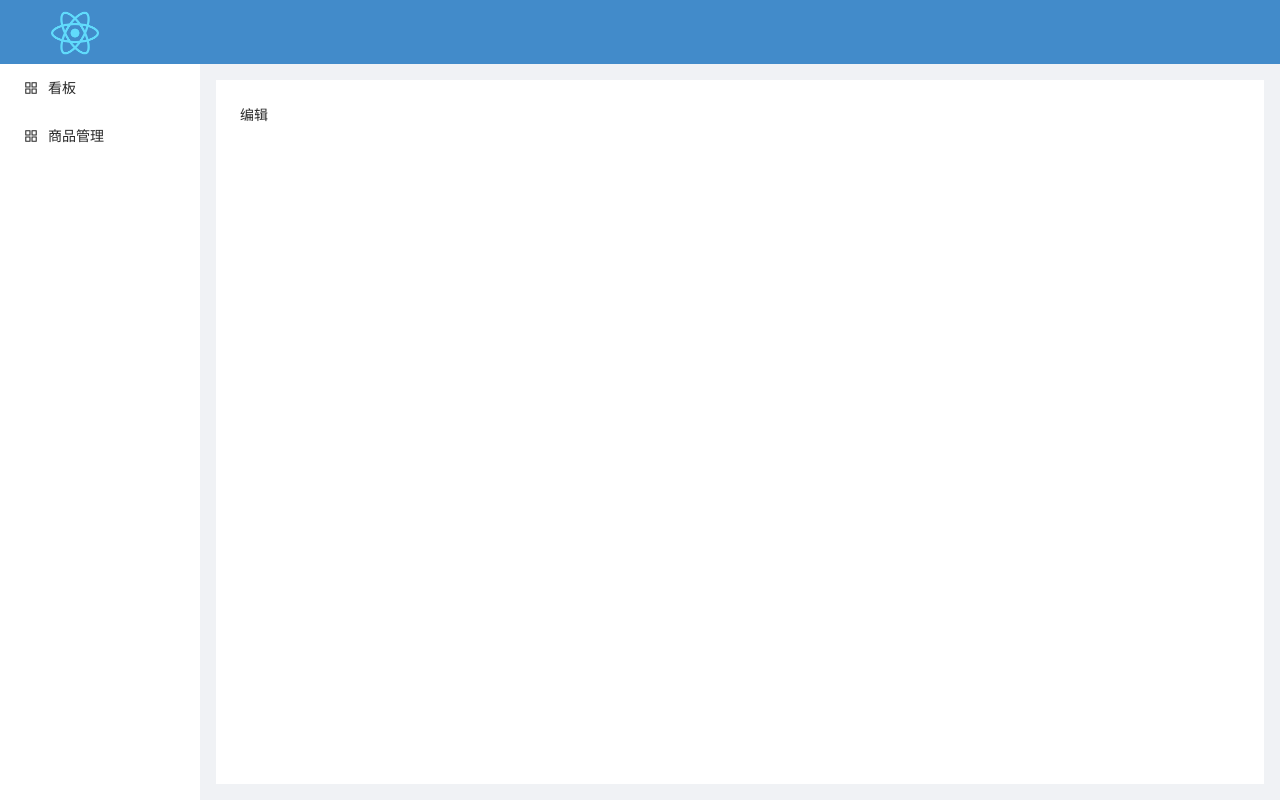
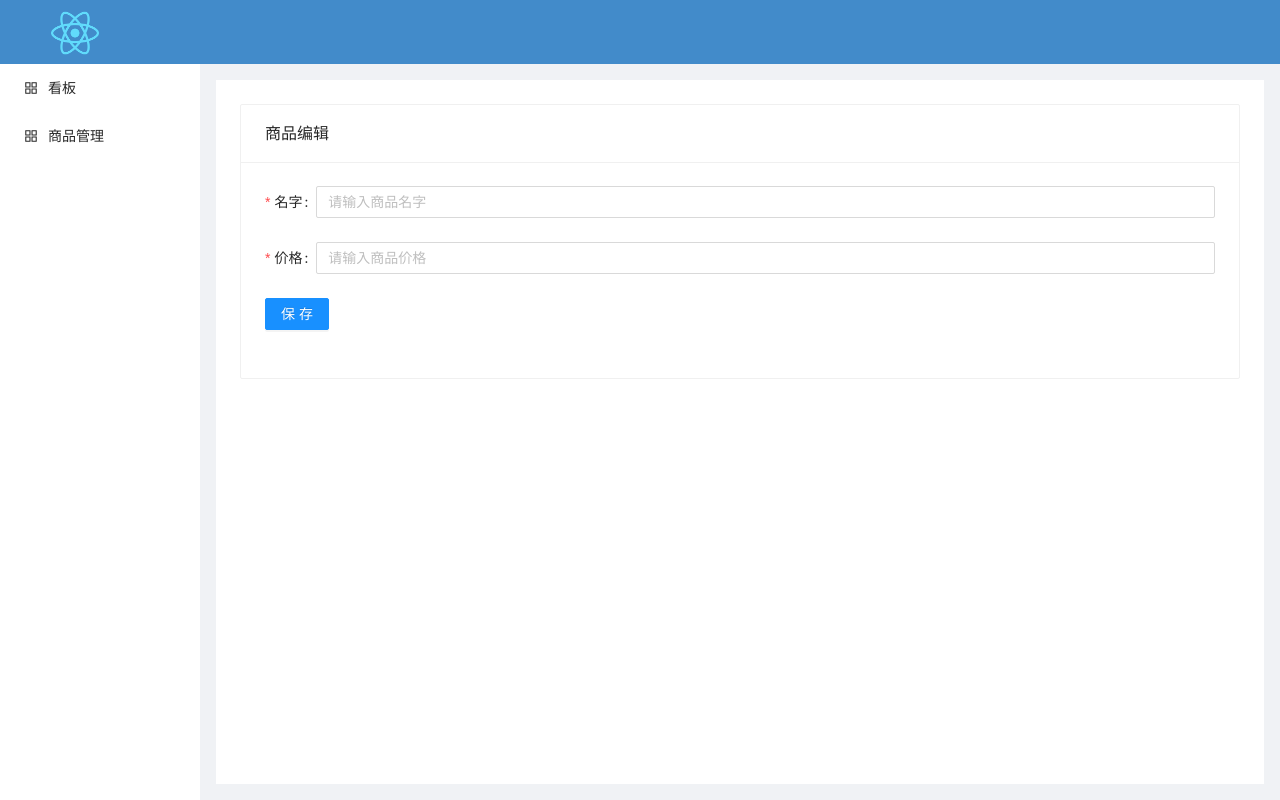
Before and after one commit to root-lucas/react-admin-backend, a React (Create React App) app: page /admin/products/edit/1 in a window 1280 px wide. Built offline with nearby package versions, Linux system fonts and the light colour scheme.

Commit message:
feat: form page

```diff
--- a/src/pages/admin/products/Edit.js
+++ b/src/pages/admin/products/Edit.js
@@ -1,10 +1,90 @@
-import React from 'react'
+import React, { useState } from 'react'
+import { Form, Card, Input, Button, message } from 'antd';
 
-function Edit() {
+
+function Edit(props) {
+    const [fields, setFields] = useState([
+        {
+            name: ['name'],
+            value: '',
+        }, {
+            name: ['price'],
+            value: '',
+        },
+    ]);
+
+    const priceValidate = (rule, value, callback) => {
+        // value *1 转成数字
+        if (value * 1 > 1000) {
+            return callback('价格不能大于1000')
+        } else {
+            return callback()
+        }
+    }
+
+    // 成功回调
+    const onFinish = (values) => {
+        console.log('success = ', values);
+    }
+
+    // 失败回调
+    const onFinishFailed = ({ errorFields }) => {
+        console.log('props = ', errorFields[0].name);
+        message.error('请输入正确的内容')
+    }
+
     return (
-        <div>
-            <h1>编辑</h1>
-        </div>
+        <Card title='商品编辑'>
+            <Form
+                onFinish={onFinish}
+                onFinishFailed={onFinishFailed}
+                fields={fields}
+                onFieldsChange={(changedFields, allFields) => {
+                    setFields(allFields);
+                }}
+            >
+                <Form.Item
+                    name="name"
+                    label="名字"
+                    rules={[
+                        {
+                            required: true,
+                            message: "请输入商品名字"
+                        },
+                    ]}
+                >
+                    <Input placeholder='请输入商品名字' />
+                </Form.Item>
+                <Form.Item
+                    name="price"
+                    label="价格"
+                    rules={[
+                        {
+                            required: true,
+                            message: "请输入商品价格"
+                        },
+                        {
+                            validator: priceValidate
+                        }
+                        // ({ getFieldValue }) => ({
+                        //     validator(priceValidate, value) {
+                        //         console.log('rule = ',value)
+                        //         if (!value || getFieldValue('price') === value) {
+                        //             return Promise.resolve('sure');
+                        //         }
+
+                        //         return Promise.reject('The two passwords that you entered do not match!');
+                        //     },
+                        // }),
+                    ]}
+                >
+                    <Input placeholder='请输入商品价格' />
+                </Form.Item>
+                <Form.Item>
+                    <Button htmlType='submit' type='primary'>保存</Button>
+                </Form.Item>
+            </Form>
+        </Card>
     )
 }
 
--- a/src/pages/admin/products/List.js
+++ b/src/pages/admin/products/List.js
@@ -1,10 +1,62 @@
 import React from 'react'
+import { Card, Table, Button, Popconfirm } from 'antd'
 
-function List() {
+const dataSource = [
+    {
+        id: 1,
+        name: '硬盘',
+        price: 700
+    }, {
+        id: 2,
+        name: '内存',
+        price: 500
+    }, {
+        id: 3,
+        name: 'CPU',
+        price: 2000
+    }, {
+        id: 4,
+        name: '显卡',
+        price: 3000
+    }
+
+]
+
+function List(props) {
+    const columns = [
+        {
+            title: '序号',
+            key: 'id',
+            // dataIndex: 'id',
+            width: 80,
+            align: 'center'
+        }, {
+            title: '名字',
+            dataIndex: 'name',
+        }, {
+            title: '价格',
+            dataIndex: 'price'
+        }, {
+            title: '操作',
+            render: (text, record, index) => {
+                return (
+                    <div>
+                        <Button type='primary' size='small'>修改</Button>
+                        <Popconfirm title='你确定删除此项?' onCancel={console.log('用户取消删除')} onConfirm={console.log('用户确认删除')}>
+                            <Button style={{ margin: '0 1rem' }} type='danger' size='small'>删除</Button>
+                        </Popconfirm>
+                    </div >
+                )
+            }
+        }
+    ]
+
     return (
-        <div>
-            <h1>商店列表</h1>
-        </div>
+        <Card title='商品列表' extra={
+            <Button type='primary' size='small' onClick={() => props.history.push('/admin/products/edit')}
+            >新增</Button>}>
+            <Table columns={columns} bordered dataSource={dataSource} />
+        </Card>
     )
 }
 
--- a/src/routes/index.js
+++ b/src/routes/index.js
@@ -22,7 +22,7 @@ export const adminRoutes = [
         component: Index,
         isShow: true,
         title: "看板",
-        icon:'<AreaChartOutlined />',
+        icon: '<AreaChartOutlined />',
     },
     {
         path: "/admin/products",
@@ -30,10 +30,10 @@ export const adminRoutes = [
         exact: true,
         isShow: true,
         title: "商品管理",
-        icon:'<AppstoreOutlined />',
+        icon: '<AppstoreOutlined />',
     },
     {
-        path: "/admin/products/edit/:id",
+        path: "/admin/products/edit/:id?",  // io设为可选参数
         component: Edit,
         isShow: false,
     }
```
